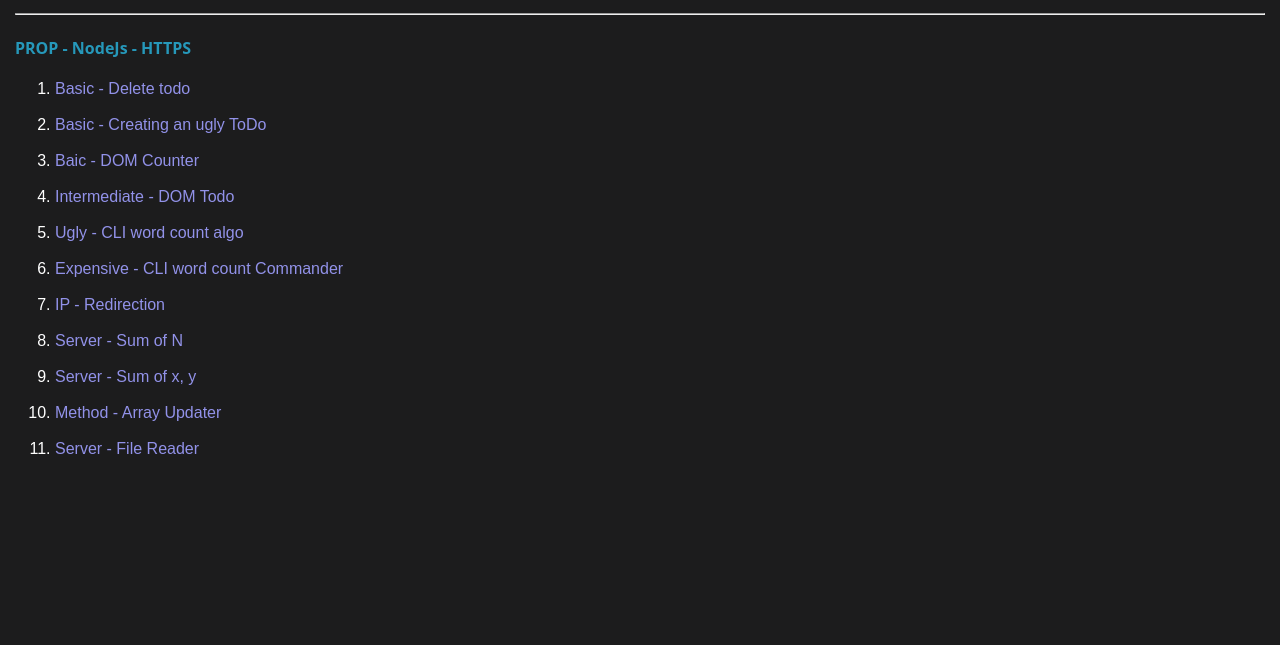
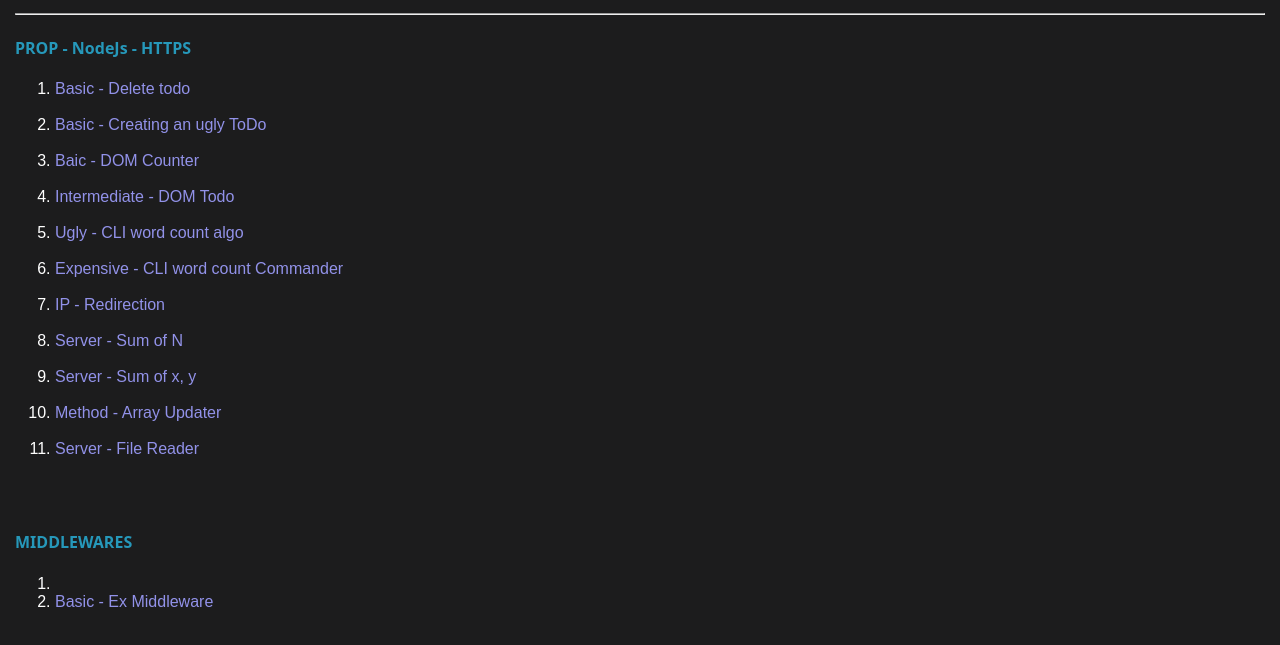
Before and after one commit to manohargella/profile, a website: page dev.html in a window 1280 px wide. Shown: the part 97-742 px from the top of the page. Drawn offline with Linux system fonts and the light colour scheme.

Commit message:
middlewares

```diff
--- a/dev.html
+++ b/dev.html
@@ -56,8 +56,17 @@
         <li><a href="https://gist.github.com/Manohar-Gella/d4d7121faf651dd5b8b4b25a8e89a499" target="_blank">Server - Sum of x, y</a></li><br>
         <li><a href="https://gist.github.com/Manohar-Gella/59f6adf505eed8bb155dfc56cc70c8bb" target="_blank">Method - Array Updater</a></li><br>
         <li><a href="https://gist.github.com/Manohar-Gella/d74b891c373882b33a49823545a64f66" target="_blank">Server - File Reader</a></li><br>
-
         <!--  -->
     </ol>
+    <br>
+    <h4>
+        MIDDLEWARES
+    </h4>
+    <ol>
+        <li>
+            <li><a href="https://gist.github.com/Manohar-Gella/f2d1b691d8dab9943760a8bad0b08961" target="_blank">Basic - Ex Middleware</a></li><br>
+        </li>
+    </ol>
+
 </body>
 </html>
```
